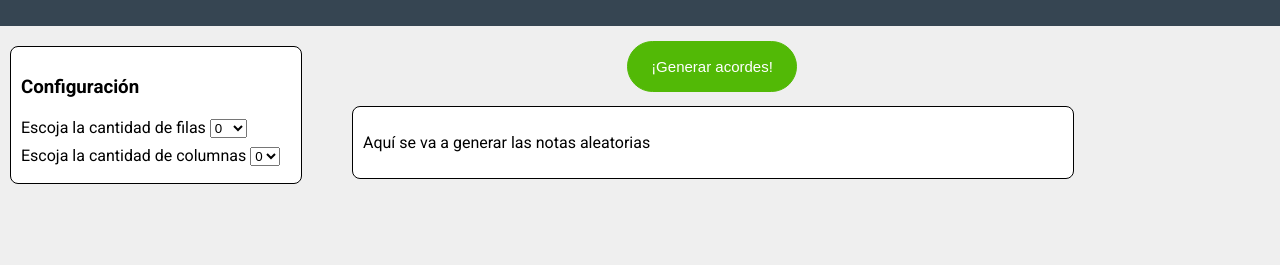
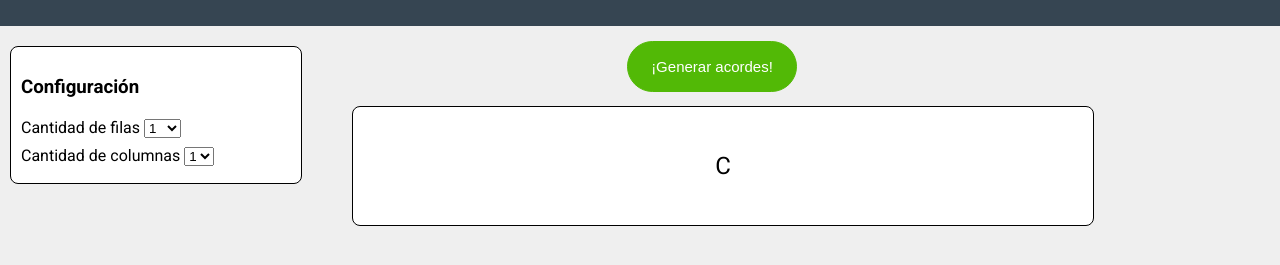
Before and after one commit to 24861379/Hoja-Random, a plain HTML site: page index.html in a window 1280 px wide. Both pictures are taken after a click on the button "¡Generar acordes!". Shown: the part 127-392 px from the top of the page. Drawn offline with Linux system fonts and the light colour scheme.

Commit message:
ahora la pagina puede generar acordes con los dos filtros que le puse. ¡todo funcionaaa! :)

```diff
--- /dev/null
+++ b/HojaR.js
@@ -0,0 +1,41 @@
+function GenerarMatriz() {
+    var filas = parseInt(document.getElementById('Filas').value);
+    var columnas = parseInt(document.getElementById('Columnas').value);
+
+    // Verifica si las filas y columnas son válidas
+    if (isNaN(filas) || filas == 0 || isNaN(columnas) || columnas == 0) {
+        alert('Debes seleccionar números mayores a cero.');
+        return;
+    }
+
+
+    //genero la matriz
+    var hoja = [];
+    for (let f = 0; f < filas; f++) {
+        var fila = []
+        for (let c = 0; c < columnas; c++) {
+            fila.push(HRandom());
+        }
+        hoja.push(fila);
+    }
+
+    //Mostrar matriz en la caja
+    var matriz = document.getElementById('HojaRandom');
+    matriz.innerHTML = '';//limpia el contenido anterior
+
+    for (let j = 0; j < hoja.length; j++) {
+        var filaDiv = document.createElement('div');
+        hoja[j].forEach(nota => {
+            var span = document.createElement('span');
+            span.textContent = nota;
+            filaDiv.appendChild(span);
+        });
+        matriz.appendChild(filaDiv);
+    }
+}
+
+function HRandom() {
+    var generar = ['C', 'D', 'E', 'F', 'G', 'A', 'B'];
+    var acorde = Math.floor(Math.random() * generar.length);
+    return generar[acorde];
+}
--- a/index.html
+++ b/index.html
@@ -1,5 +1,5 @@
 <!DOCTYPE html>
-<html lang="en">
+<html lang="es">
 <head>
     <meta charset="UTF-8">
     <meta name="viewport" content="width=device-width, initial-scale=1.0">
@@ -10,6 +10,7 @@
     <link
         href="https://fonts.googleapis.com/css2?family=Roboto:ital,wght@0,100;0,300;0,400;0,500;0,700;0,900;1,100;1,300;1,400;1,500;1,700;1,900&display=swap"
         rel="stylesheet">
+    <script src="HojaR.js" defer></script>
 </head>
 <body>
     <header>
@@ -18,39 +19,37 @@
 
     <div id="Settings">
         <h3>Configuración</h3>
-        <label for="Filas">Escoja la cantidad de filas</label>
+        <label for="Filas">Cantidad de filas</label>
         <select name="" id="Filas">
-            <option value="">0</option>
-            <option value="">1</option>
-            <option value="">2</option>
-            <option value="">3</option>
-            <option value="">4</option>
-            <option value="">5</option>
-            <option value="">6</option>
-            <option value="">7</option>
-            <option value="">8</option>
-            <option value="">9</option>
-            <option value="">10</option>
+            <option value="1">1</option>
+            <option value="2">2</option>
+            <option value="3">3</option>
+            <option value="4">4</option>
+            <option value="5">5</option>
+            <option value="6">6</option>
+            <option value="7">7</option>
+            <option value="8">8</option>
+            <option value="9">9</option>
+            <option value="10">10</option>
         </select><br>
 
-        <label for="Filas">Escoja la cantidad de columnas</label>
-        <select name="" id="Filas">
-            <option value="">0</option>
-            <option value="">1</option>
-            <option value="">2</option>
-            <option value="">3</option>
-            <option value="">4</option>
-            <option value="">5</option>
-            <option value="">6</option>
+        <label for="Columnas">Cantidad de columnas</label>
+        <select name="" id="Columnas">
+            <option value="1">1</option>
+            <option value="2">2</option>
+            <option value="3">3</option>
+            <option value="4">4</option>
+            <option value="5">5</option>
+            <option value="6">6</option>
         </select><br>
     </div>
 
-    <button class="Boton">
+    <button class="Boton" onclick="GenerarMatriz()">
         <p>¡Generar acordes!</p>
     </button>
 
     <div id="HojaRandom">
-        <p>Aquí se va a generar las notas aleatorias</p>
+        <!-- Aquí se va a generar las notas aleatorias -->
     </div>
 </body>
 </html>
--- a/style.css
+++ b/style.css
@@ -66,5 +66,20 @@ header h1{
     border-radius: 0.5rem;
     border: 1px solid black;
     float: left;
-    padding: 10px;
+    padding: 20px;
+    font-size: 24px;
+    line-height: 1.5;
 }
+
+#HojaRandom div{
+    margin: 15px 0;
+    padding: 6px;
+    display: flex;
+    justify-content: center;
+    font-size: 24px;
+}
+
+#HojaRandom div span {
+    margin: 0 40px;
+    /* Espacio horizontal entre letras */
+}
```
